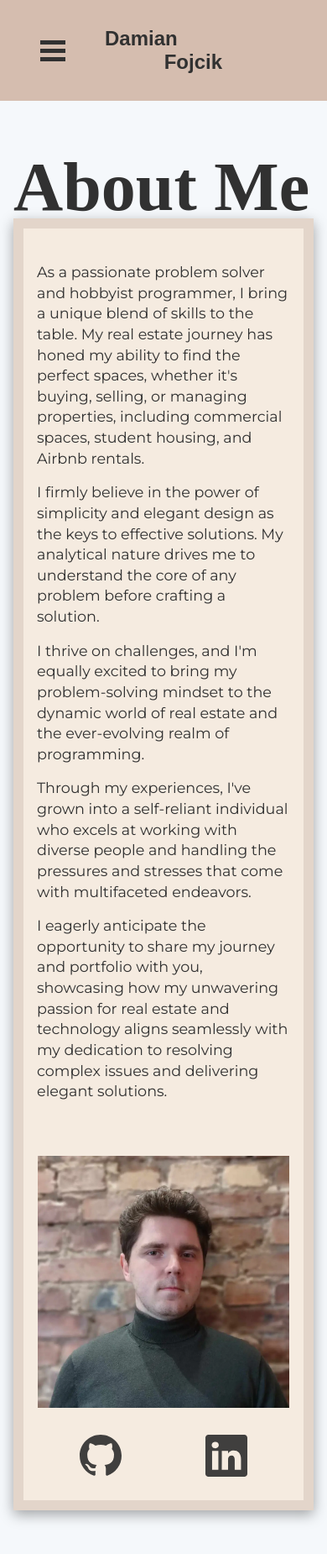
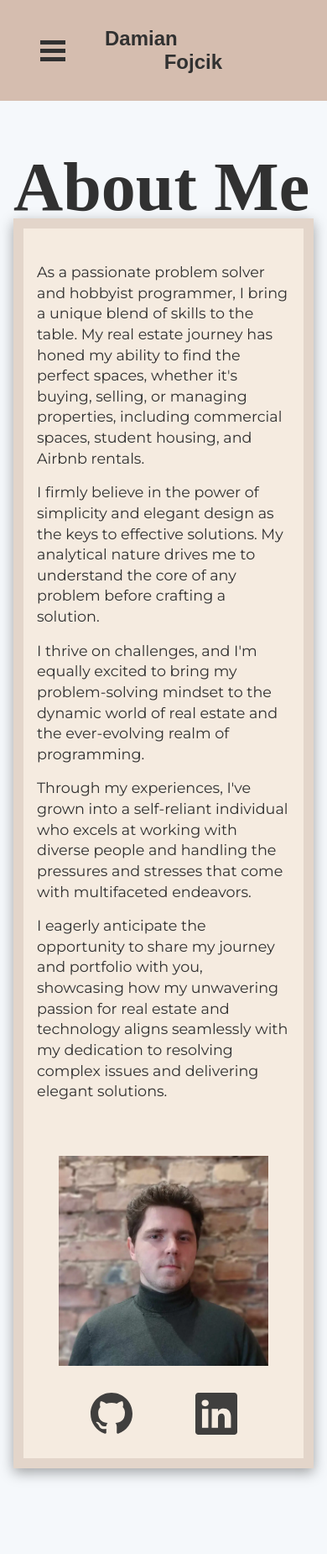
Before and after one commit to Schnippen/df-portfolio, a React (Create React App) app: page / in a window 390 px wide. Shown: the top 1850 px of the page at 84% size. Built offline with nearby package versions, Linux system fonts and the light colour scheme.

Commit message:
responsive profile photo

```diff
--- a/src/components/Blocks/Content/Profile.module.css
+++ b/src/components/Blocks/Content/Profile.module.css
@@ -87,4 +87,8 @@
     padding: 0 8px;
     text-align: left;
   }
+  .profile_picture {
+    height: 250px;
+    width: 250px;
+  }
 }
```
